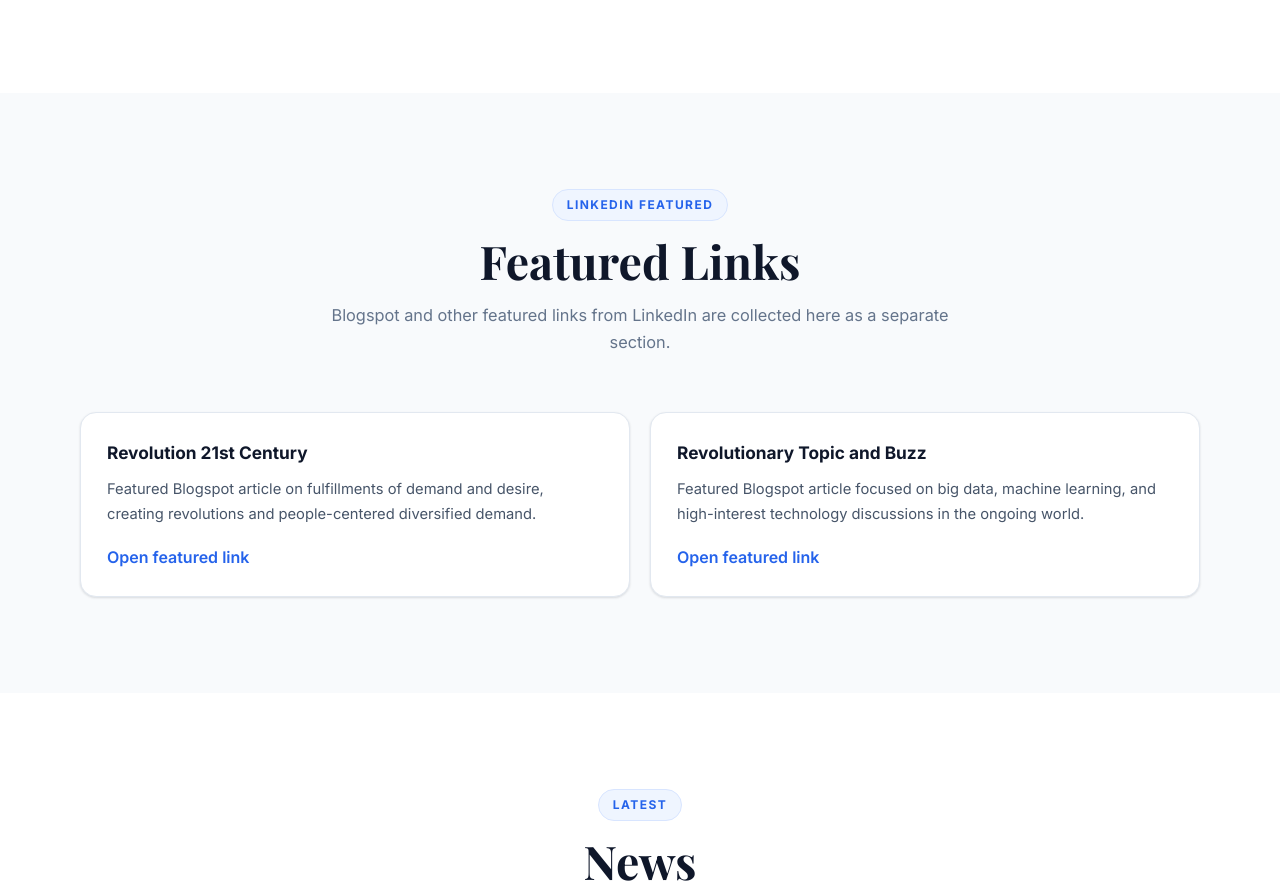
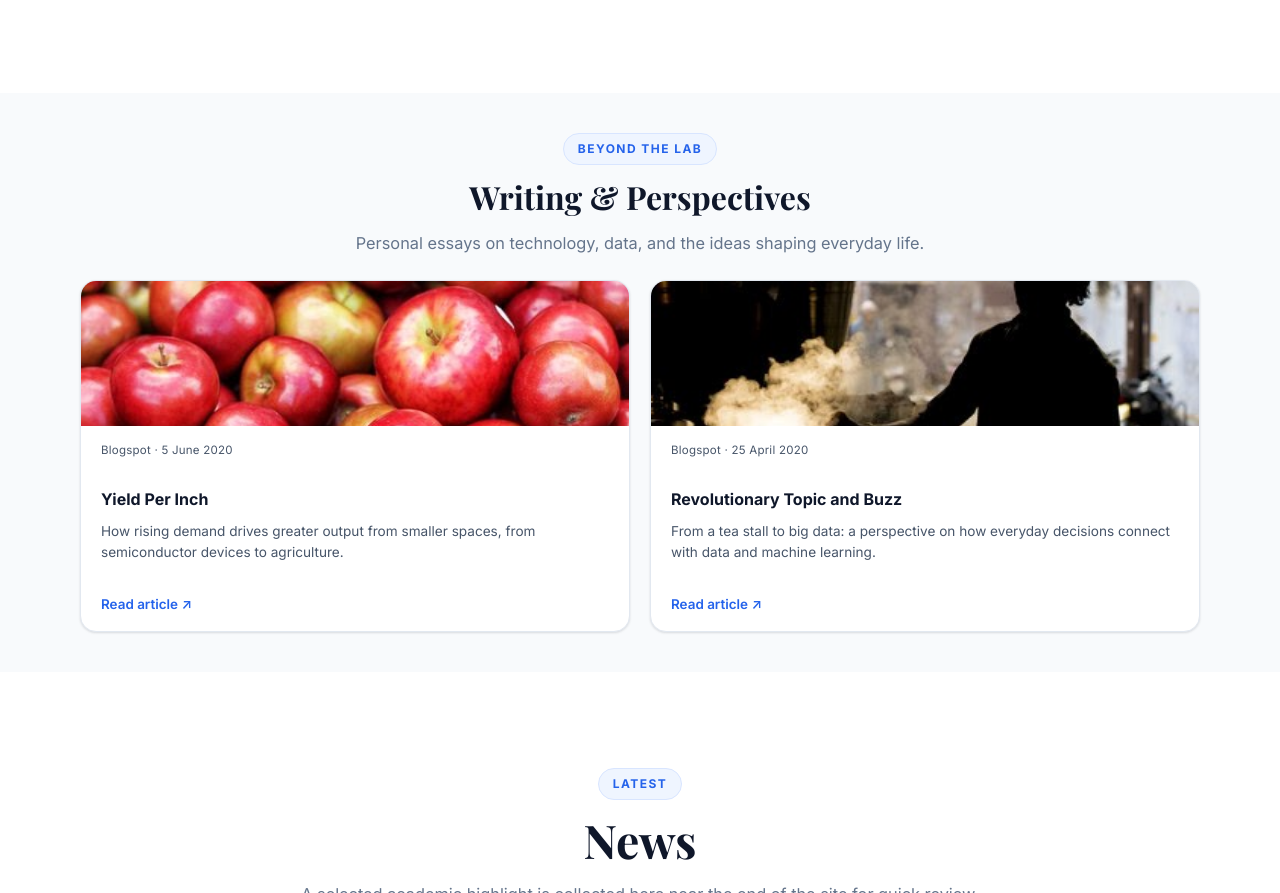
Before and after one commit to Gaurav19933/gaurav-pandey-portfolio, a plain HTML site: page index.html in a window 1280 px wide. Shown: the part 9470-10363 px from the top of the page. Drawn offline with nearby package versions, Linux system fonts and the light colour scheme.

Commit message:
Add compact Blogspot article previews

```diff
--- a/content-loader.js
+++ b/content-loader.js
@@ -59,6 +59,8 @@ function applyFeaturedLinks(links) {
     setText(`featuredTitle${number}`, link.title);
     setText(`featuredDescription${number}`, link.description);
     setLink(`featuredLink${number}`, link.url, link.label || "Open featured link");
+    setLink(`featuredImageLink${number}`, link.url);
+    setLink(`featuredTitleLink${number}`, link.url);
   });
 }
 
--- a/index.html
+++ b/index.html
@@ -14,7 +14,7 @@
     href="https://fonts.googleapis.com/css2?family=Inter:wght@300;400;500;600;700&family=Playfair+Display:wght@700&display=swap"
     rel="stylesheet"
   />
-  <link rel="stylesheet" href="style.css?v=20261115-2" />
+  <link rel="stylesheet" href="style.css?v=20261115-4" />
 </head>
 <body>
   <header class="nav-wrapper" id="navbar">
@@ -783,44 +783,32 @@
   <section class="section section-alt" id="profiles">
     <div class="container">
       <div class="section-header">
-        <span class="section-tag">LinkedIn Featured</span>
-        <h2>Featured Links</h2>
-        <p class="section-desc">
-          Blogspot and other featured links from LinkedIn are collected here as a separate section.
-        </p>
+        <span class="section-tag">Beyond the Lab</span>
+        <h2>Writing &amp; Perspectives</h2>
+        <p class="section-desc">Personal essays on technology, data, and the ideas shaping everyday life.</p>
       </div>
       <div class="profile-link-grid">
-        <article class="profile-link-card">
-          <h3 id="featuredTitle1">Revolution 21st Century</h3>
-          <p id="featuredDescription1">
-            Featured Blogspot article on fulfillments of demand and desire, creating revolutions and
-            people-centered diversified demand.
-          </p>
-          <a
-            id="featuredLink1"
-            href="https://revolution21century.blogspot.com/2020/06/fulfillments-of-demand-and-desire.html"
-            target="_blank"
-            rel="noopener"
-            class="inline-link"
-          >
-            Open featured link
+        <article class="profile-link-card article-preview">
+          <a id="featuredImageLink1" class="article-preview-image" href="https://revolution21century.blogspot.com/2020/06/fulfillments-of-demand-and-desire.html" target="_blank" rel="noopener" aria-label="Read Yield Per Inch">
+            <img src="previews/blog/article-1.jpg" alt="Apples pictured in the Yield Per Inch article" width="600" height="340" loading="lazy" />
           </a>
+          <div class="article-preview-copy">
+            <p class="article-preview-meta">Blogspot <span aria-hidden="true">·</span> <time datetime="2020-06-05">5 June 2020</time></p>
+            <h3><a id="featuredTitleLink1" href="https://revolution21century.blogspot.com/2020/06/fulfillments-of-demand-and-desire.html" target="_blank" rel="noopener"><span id="featuredTitle1">Yield Per Inch</span></a></h3>
+            <p id="featuredDescription1">How rising demand drives greater output from smaller spaces, from semiconductor devices to agriculture.</p>
+            <a id="featuredLink1" href="https://revolution21century.blogspot.com/2020/06/fulfillments-of-demand-and-desire.html" target="_blank" rel="noopener" class="inline-link">Read article ↗</a>
+          </div>
         </article>
-        <article class="profile-link-card">
-          <h3 id="featuredTitle2">Revolutionary Topic and Buzz</h3>
-          <p id="featuredDescription2">
-            Featured Blogspot article focused on big data, machine learning, and high-interest
-            technology discussions in the ongoing world.
-          </p>
-          <a
-            id="featuredLink2"
-            href="https://revolution21century.blogspot.com/2020/04/revolutionary-topic-and-buzz.html"
-            target="_blank"
-            rel="noopener"
-            class="inline-link"
-          >
-            Open featured link
+        <article class="profile-link-card article-preview">
+          <a id="featuredImageLink2" class="article-preview-image" href="https://revolution21century.blogspot.com/2020/04/revolutionary-topic-and-buzz.html" target="_blank" rel="noopener" aria-label="Read Revolutionary Topic and Buzz">
+            <img src="previews/blog/article-2.jpg" alt="Tea preparation pictured in Revolutionary Topic and Buzz" width="600" height="340" loading="lazy" />
           </a>
+          <div class="article-preview-copy">
+            <p class="article-preview-meta">Blogspot <span aria-hidden="true">·</span> <time datetime="2020-04-25">25 April 2020</time></p>
+            <h3><a id="featuredTitleLink2" href="https://revolution21century.blogspot.com/2020/04/revolutionary-topic-and-buzz.html" target="_blank" rel="noopener"><span id="featuredTitle2">Revolutionary Topic and Buzz</span></a></h3>
+            <p id="featuredDescription2">From a tea stall to big data: a perspective on how everyday decisions connect with data and machine learning.</p>
+            <a id="featuredLink2" href="https://revolution21century.blogspot.com/2020/04/revolutionary-topic-and-buzz.html" target="_blank" rel="noopener" class="inline-link">Read article ↗</a>
+          </div>
         </article>
       </div>
     </div>
@@ -958,7 +946,7 @@
     </section>
   </div>
 
-  <script src="content-loader.js?v=20260411-editor"></script>
+  <script src="content-loader.js?v=20261115-1"></script>
   <script src="script.js?v=20260718-1"></script>
 </body>
 </html>
--- a/site-content.json
+++ b/site-content.json
@@ -18,16 +18,16 @@
   },
   "featured_links": [
     {
-      "title": "Revolution 21st Century",
-      "description": "Featured Blogspot article on fulfillments of demand and desire, creating revolutions and people-centered diversified demand.",
+      "title": "Yield Per Inch",
+      "description": "How rising demand drives greater output from smaller spaces, from semiconductor devices to agriculture.",
       "url": "https://revolution21century.blogspot.com/2020/06/fulfillments-of-demand-and-desire.html",
-      "label": "Open featured link"
+      "label": "Read article ↗"
     },
     {
       "title": "Revolutionary Topic and Buzz",
-      "description": "Featured Blogspot article focused on big data, machine learning, and high-interest technology discussions in the ongoing world.",
+      "description": "From a tea stall to big data: a perspective on how everyday decisions connect with data and machine learning.",
       "url": "https://revolution21century.blogspot.com/2020/04/revolutionary-topic-and-buzz.html",
-      "label": "Open featured link"
+      "label": "Read article ↗"
     }
   ]
 }
--- a/style.css
+++ b/style.css
@@ -2011,3 +2011,26 @@ body.viewer-open { overflow: hidden; }
   .compact-skills { grid-template-columns: 1fr; }
 }
 @media (max-width: 440px) { #research .research-grid { grid-template-columns: 1fr; } }
+
+/* Article previews use the original Blogspot imagery and publication dates. */
+.profile-link-card.article-preview { padding: 0; overflow: hidden; display: flex; flex-direction: column; }
+.article-preview-image { display: block; overflow: hidden; background: #e2e8f0; }
+.article-preview-image img { display: block; width: 100%; height: 210px; object-fit: cover; transition: transform .25s ease; }
+.article-preview-image:hover img { transform: scale(1.03); }
+.article-preview-copy { padding: 22px 24px; display: flex; flex-direction: column; gap: 12px; flex: 1; }
+.article-preview-copy h3 a { color: var(--gray-900); text-decoration: none; }
+.article-preview-copy h3 a:hover { color: var(--blue-500); text-decoration: underline; }
+.article-preview-copy .article-preview-meta { font-size: .76rem; color: var(--gray-600); letter-spacing: .02em; }
+.article-preview-copy > .inline-link { margin-top: auto; padding-top: 4px; }
+@media (max-width: 600px) { .article-preview-image img { height: 180px; } .article-preview-copy { padding: 20px; } }
+
+/* Compact writing previews. */
+#profiles { padding-top: 40px; padding-bottom: 40px; }
+#profiles .section-header { margin-bottom: 24px; }
+#profiles .section-header h2 { font-size: clamp(1.5rem, 3vw, 2rem); }
+#profiles .article-preview-image img { height: 145px; }
+#profiles .article-preview-copy { padding: 16px 20px; gap: 8px; }
+#profiles .article-preview-copy h3 { font-size: 1rem; margin: 0; }
+#profiles .article-preview-copy p { font-size: .85rem; line-height: 1.55; }
+#profiles .article-preview-copy .article-preview-meta { font-size: .72rem; }
+#profiles .article-preview-copy .inline-link { font-size: .84rem; }
```
Also changed, not shown: previews/blog/article-1.jpg (added), previews/blog/article-2.jpg (added).
